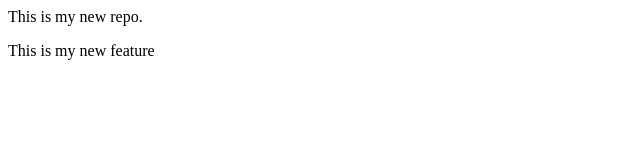
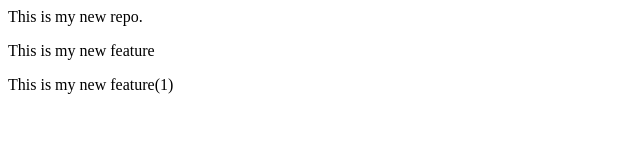
Before and after one commit to vr034356/localrepo, a plain HTML site: page index.html in a window 1280 px wide. Shown: the whole page, without its empty margins (0-640 px from the left). Drawn offline with Linux system fonts and the light colour scheme.

Commit message:
add 2nd feature

```diff
--- a/index.html
+++ b/index.html
@@ -1,2 +1,3 @@
 <p>This is my new repo.</p>
 <p>This is my new feature</p>
+<p>This is my new feature(1)</p>
```
